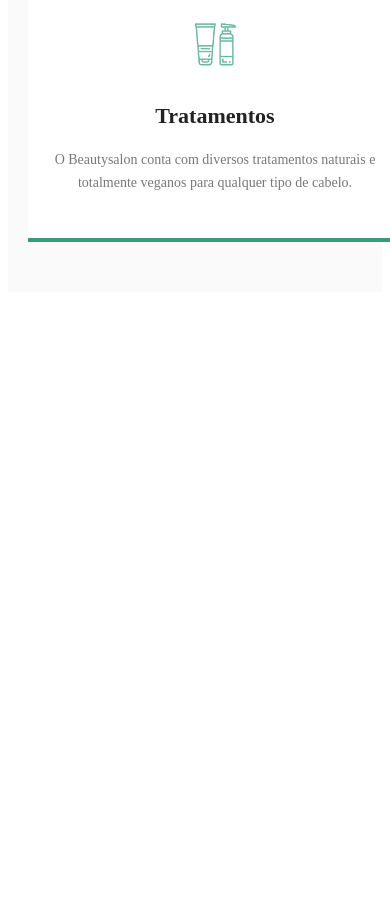
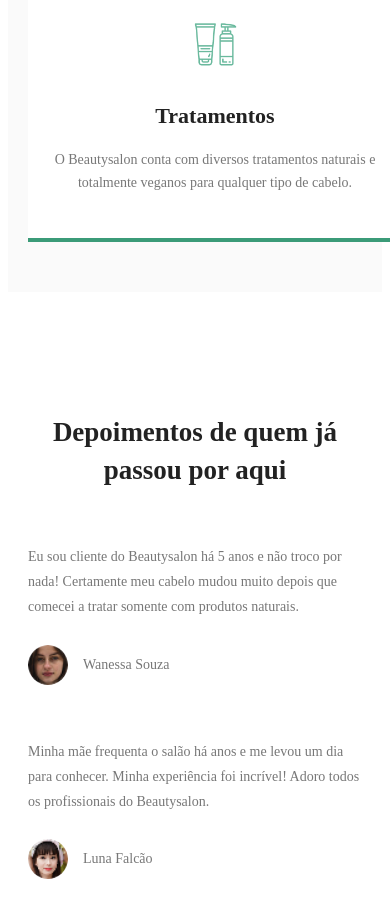
Before and after one commit to abdulhodirazzoqzoda-cpu/homwork1, a plain HTML site: page index.html in a window 390 px wide. Shown: the part 2660-3577 px from the top of the page. Before the commit the page ends 2960 px from the top, so only its background shows below. Drawn offline with Linux system fonts and the light colour scheme.

Commit message:
section4-ro ilova namudam

```diff
--- a/index.html
+++ b/index.html
@@ -136,6 +136,55 @@ Quisque id aliquam elit. Suspendisse congue pharetra maximus. Duis rutrum velit
     </div>
 
 </section>
+<section class="testimonials">
+
+    <div class="testimonials-title">
+        <h2>Depoimentos de quem já<br>passou por aqui</h2>
+    </div>
+
+    <div class="testimonials-container">
+
+        <div class="testimonial-item">
+
+            <p>
+                Eu sou cliente do Beautysalon há 5 anos
+                e não troco por nada! Certamente meu cabelo
+                mudou muito depois que comecei a tratar
+                somente com produtos naturais.
+            </p>
+
+            <div class="testimonial-user">
+
+                <img src="./images/Img (3).png" alt="Wanessa Souza">
+
+                <span>Wanessa Souza</span>
+
+            </div>
+
+        </div>
+
+        <div class="testimonial-item">
+
+            <p>
+                Minha mãe frequenta o salão há anos
+                e me levou um dia para conhecer.
+                Minha experiência foi incrível!
+                Adoro todos os profissionais do Beautysalon.
+            </p>
+
+            <div class="testimonial-user">
+
+                <img src="./images/Img (2).png" alt="Luna Falcão">
+
+                <span>Luna Falcão</span>
+
+            </div>
+
+        </div>
+
+    </div>
+
+</section>
 
 </body>
 </html>
--- a/style.css
+++ b/style.css
@@ -332,3 +332,89 @@
     }
 
 }
+.testimonials {
+    max-width: 1200px;
+    margin: 120px auto;
+    padding: 40px 20px;
+}
+
+.testimonials-title {
+    text-align: center;
+    margin-bottom: 70px;
+}
+
+.testimonials-title h2 {
+    font-size: 32px;
+    color: #222;
+    line-height: 1.4;
+}
+
+.testimonials-container {
+    display: flex;
+    justify-content: space-between;
+    gap: 60px;
+}
+
+.testimonial-item {
+    width: 50%;
+}
+
+.testimonial-item p {
+    font-size: 15px;
+    color: #777;
+    line-height: 1.8;
+    margin-bottom: 25px;
+}
+
+.testimonial-user {
+    display: flex;
+    align-items: center;
+    gap: 15px;
+}
+
+.testimonial-user img {
+    width: 45px;
+    height: 45px;
+    border-radius: 50%;
+    object-fit: cover;
+}
+
+.testimonial-user span {
+    font-size: 14px;
+    color: #777;
+}
+
+@media (max-width: 500px) {
+
+    .testimonials {
+        margin: 70px auto;
+        padding: 30px 20px;
+    }
+
+    .testimonials-title {
+        margin-bottom: 40px;
+    }
+
+    .testimonials-title h2 {
+        font-size: 27px;
+    }
+
+    .testimonials-container {
+        flex-direction: column;
+        gap: 40px;
+    }
+
+    .testimonial-item {
+        width: 100%;
+    }
+
+    .testimonial-item p {
+        font-size: 14px;
+    }
+
+    .testimonial-user img {
+        width: 40px;
+        height: 40px;
+    }
+
+}
```
Also changed, not shown: images/Img (2).png (added), images/Img (3).png (added).
